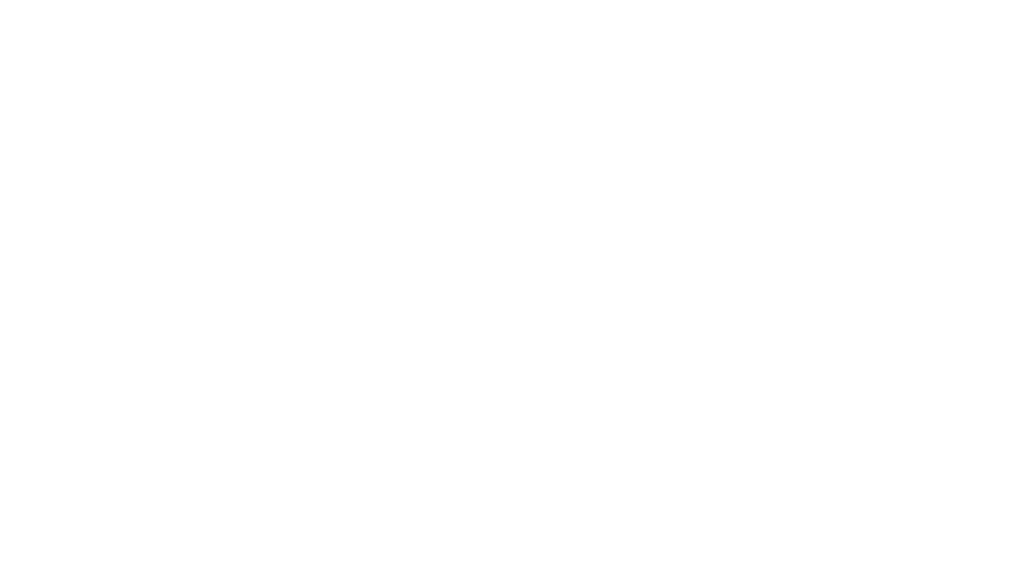
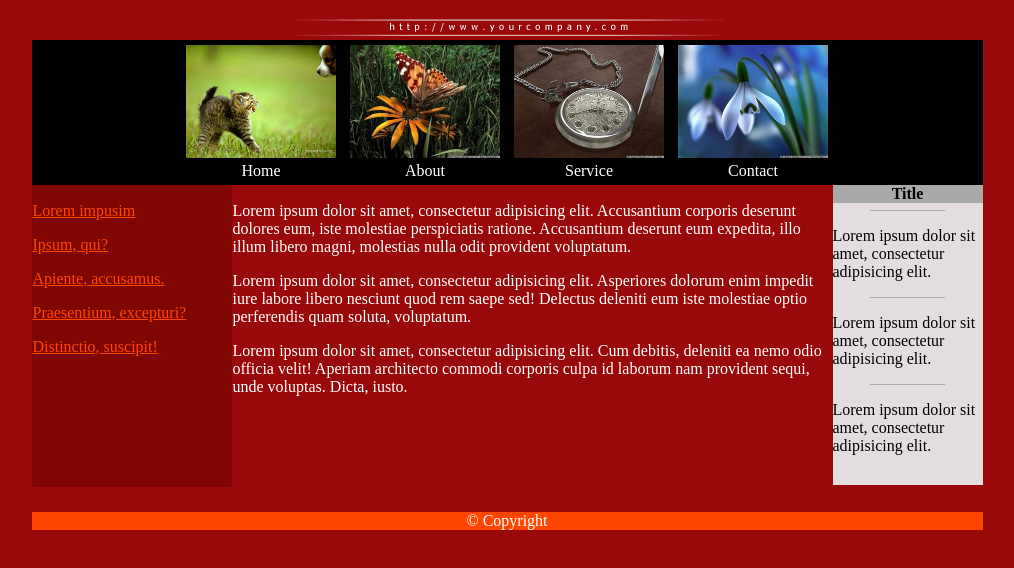
Before and after one commit to maksym-mishchanchuk/hardProject, a plain HTML site: page index.html in a window 1280 px wide. Shown: the whole page, without its empty margins (133-1147 px from the left). Drawn offline with Linux system fonts and the light colour scheme.

Commit message:
Gotoviy proekt

```diff
--- a/index.html
+++ b/index.html
@@ -5,9 +5,67 @@
     <meta name="viewport"
           content="width=device-width, user-scalable=no, initial-scale=1.0, maximum-scale=1.0, minimum-scale=1.0">
     <meta http-equiv="X-UA-Compatible" content="ie=edge">
-    <title>Document1</title>
+    <title>YourCompany</title>
+    <link rel="stylesheet" href="./style.css">
 </head>
 <body>
-
+    <div class="mainContainer">
+        <img class="header" src="./images/title.gif" alt="title">
+        <div class="imgContainer">
+            <div class="imgWrapper">
+                <img src="./images/img00.jpg" alt="cat">
+                <p><a class="headerA" href="https://translate.google.com/?hl=uk">Home</a></p>
+            </div>
+            <div class="imgWrapper">
+                <img src="./images/img01.jpg" alt="flowers">
+                <p><a class="headerA" href="https://translate.google.com/?hl=uk">About</a></p>
+            </div>
+            <div class="imgWrapper">
+                <img src="./images/img02.jpg" alt="clock">
+                <p><a class="headerA"  href="https://translate.google.com/?hl=uk">Service</a></p>
+            </div>
+            <div class="imgWrapper">
+                <img src="./images/img03.jpg" alt="podsnezhnik">
+                <p ><a class="headerA" href="https://translate.google.com/?hl=uk">Contact</a></p>
+            </div>
+        </div>
+        <div class="containerInLine">
+            <div class="leftDarkRedBlock">
+                <p><a href="https://uk.wikipedia.org/wiki/Lorem_ipsum">Lorem impusim</a></p>
+                <p><a href="https://uk.wikipedia.org/wiki/Lorem_ipsum">Ipsum, qui?</a></p>
+                <p><a href="https://uk.wikipedia.org/wiki/Lorem_ipsum">Apiente, accusamus.</a></p>
+                <p><a href="https://uk.wikipedia.org/wiki/Lorem_ipsum">Praesentium, excepturi?</a></p>
+                <p><a href="https://uk.wikipedia.org/wiki/Lorem_ipsum">Distinctio, suscipit!</a></p>
+            </div>
+            <div class="containerWithText">
+                <p>
+                    Lorem ipsum dolor sit amet, consectetur adipisicing elit. Accusantium corporis deserunt dolores eum, iste
+                    molestiae perspiciatis ratione. Accusantium deserunt eum expedita, illo illum libero magni, molestias
+                    nulla odit provident voluptatum.
+                </p>
+                <p>Lorem ipsum dolor sit amet,
+                    consectetur adipisicing elit. Asperiores dolorum enim impedit iure labore libero nesciunt quod rem saepe
+                    sed! Delectus deleniti eum iste molestiae optio perferendis quam soluta, voluptatum.
+                </p>
+                <p>
+                    Lorem ipsum dolor
+                    sit amet, consectetur adipisicing elit. Cum debitis, deleniti ea nemo odio officia velit! Aperiam
+                    architecto commodi corporis culpa id laborum nam provident sequi, unde voluptas. Dicta, iusto.
+                </p>
+            </div>
+            <div>
+                <div class="rightWhiteBlock">
+                    <p class="childRightWhiteBlock">Title</p>
+                    <div class="line"></div>
+                    <p>Lorem ipsum dolor sit amet, consectetur adipisicing elit.</p>
+                    <div class="line"></div>
+                    <p>Lorem ipsum dolor sit amet, consectetur adipisicing elit.</p>
+                    <div class="line"></div>
+                    <p>Lorem ipsum dolor sit amet, consectetur adipisicing elit.</p>
+                </div>
+            </div>
+        </div>
+        <footer>© Copyright</footer>
+    </div>
 </body>
 </html>
--- /dev/null
+++ b/style.css
@@ -0,0 +1,82 @@
+.mainContainer {
+    width: 951px;
+    background-color: #990909;
+    text-align: center;
+    margin: 0 auto;
+}
+.header {
+    display: block;
+    margin: 0 auto;
+}
+.imgContainer {
+    width: 100%;
+    background-color: #000000;
+}
+.imgWrapper {
+    display: inline-block;
+    width: 150px;
+    margin: 5px;
+}
+.imgWrapper>img {
+    width: 100%;
+}
+.imgWrapper>p {
+    color: #ffffff;
+    margin: 0;
+    text-align: center;
+}
+.leftDarkRedBlock {
+    width: 199px;
+    height: 300px;
+    border: 1px solid #7F0601;
+    background-color: #7F0601;
+    text-align: left;
+}
+.leftDarkRedBlock>p>a {
+    color: orangered;
+}
+.headerA {
+    color: white;
+    text-decoration: none;
+}
+.containerWithText {
+    width: 602px;
+    border: 1px solid #990909;
+    color: #ffffff;
+    margin: 0 auto;
+}
+.containerWithText>p {
+    text-align: left;
+}
+.rightWhiteBlock {
+    background: #E4DDDD;
+    width: 150px;
+    height: 300px;
+}
+.containerInLine {
+    display: flex;
+    flex-direction: row;
+    justify-content: center;
+}
+.rightWhiteBlock>.childRightWhiteBlock {
+    margin: 0;
+    background: darkgray;
+    font-weight:bold;
+    text-align: center;
+}
+footer {
+    background: orangered;
+    margin: 25px 0 20px 0px;
+    color: #ffffff;
+}
+.line {
+    border-top:1px solid darkgrey;
+    width: 50%;
+    margin: 5% 25% 5% 25% ;
+}
+.rightWhiteBlock>p {
+    text-align: left;
+}
+body {
+    background-color: #990909;
+}
```
Also changed, not shown: images/img00.jpg (added), images/img01.jpg (added), images/img02.jpg (added), images/img03.jpg (added), images/title.gif (added), 1 other file.
